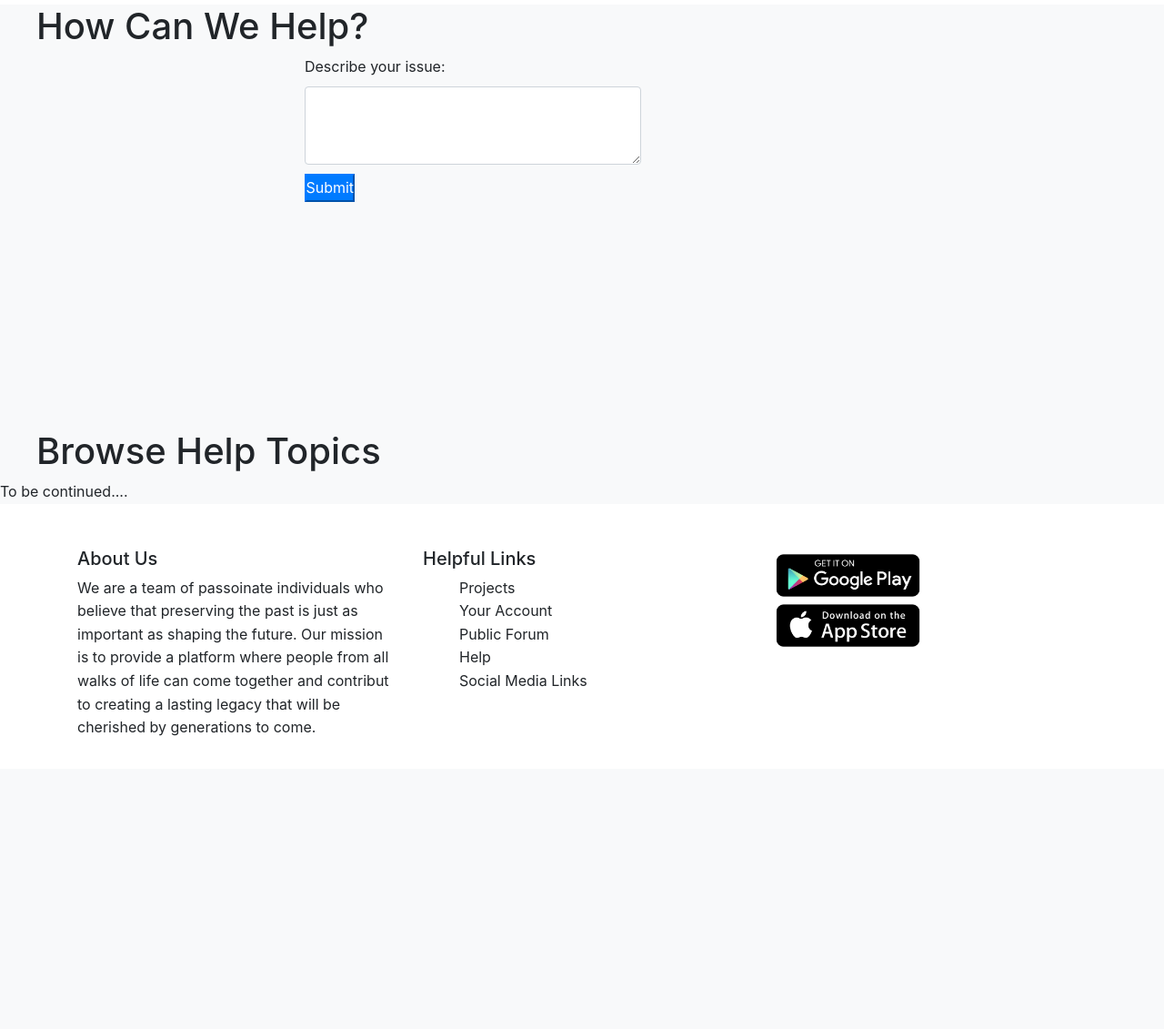
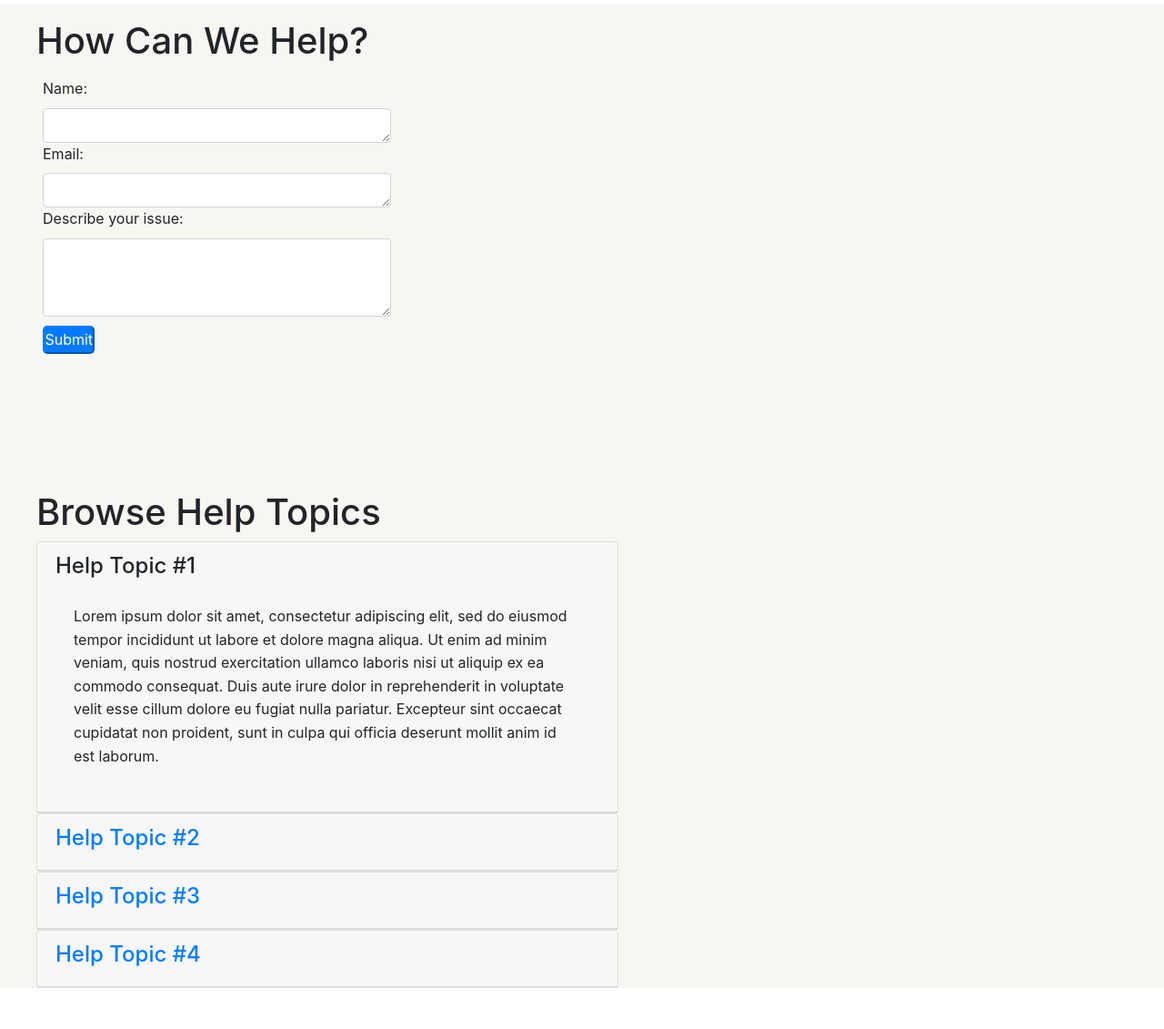
Before and after one commit to KolbyEllis/time-capsule, a website: page support.html in a window 1280 px wide. Shown: the part 91-1222 px from the top of the page at 91% size. Before the commit the page ends 936 px from the top, so only its background shows below. Drawn offline with nearby package versions, Linux system fonts and the light colour scheme.

Commit message:
Add styling and accordion to support page

```diff
--- a/styles.css
+++ b/styles.css
@@ -150,29 +150,33 @@ h1 {
   margin-left: 1em;
 }
 
+/*Support Page*/
 
-/*Support Page*/
+form {
+  margin-top: 1em;
+  margin-left: 2em;
+}
 
 
 .btn-support {
 display: flex;
-justify-content: center;
+flex: start;
 width: 15%;
 margin-top: 10px;
-
+border-radius: 5px;
 }
 
 
 .support-container {
-  margin-bottom: 250px;
-  max-width: 75%;
+  margin-bottom: 150px;
+  max-width: 80%;
 }
 
 
-
-
-
-
+.card {
+width: 50%;
+margin-left: 2.5em;
+}
 
 
 
--- a/support.html
+++ b/support.html
@@ -1,12 +1,15 @@
 <!DOCTYPE html>
 <html lang="en">
 <head>
-    <meta charset="UTF-8">
-    <meta http-equiv="X-UA-Compatible" content="IE=edge">
-    <meta name="viewport" content="width=device-width, initial-scale=1.0">
+    <meta charset="UTF-8"/>
+    <meta http-equiv="X-UA-Compatible" content="IE=edge"/>
+    <meta name="viewport" content="width=device-width, initial-scale=1.0"/>
     <meta name="viewport" content="width=device-width, initial-scale=1" />
     <link rel="stylesheet" href="node_modules/bootstrap/dist/css/bootstrap.min.css" />
-    <link rel="stylesheet" type="text/css" href="styles.css">
+    <script src="https://code.jquery.com/jquery-3.6.0.slim.min.js"></script>
+    <script src="node_modules/bootstrap/dist/js/bootstrap.bundle.min.js"></script>
+
+    <link rel="stylesheet" type="text/css" href="styles.css"/>
     <title>Time Capsule</title>
 </head>
 <header>
@@ -38,23 +41,97 @@
   </nav>
 </header>
 
-<body class="bg-light">
+<body>
 
     <div class="support-container">
-        <h1 class="h1-support">How Can We Help?</h1>
+        <h1 class="mt-3 h1-support">How Can We Help?</h1>
     <form>
-      <div class="mb-3 col-sm-5 offset-sm-4">
+      <div class="col-sm-5">
+        <label for="issue-description" class="form-label">Name:</label>
+        <textarea class="form-control" id="issue-description" rows="1"></textarea>
+
+        <label for="issue-description" class="form-label">Email:</label>
+        <textarea class="form-control" id="issue-description" rows="1"></textarea>
         <label for="issue-description" class="form-label">Describe your issue:</label>
         <textarea class="form-control" id="issue-description" rows="3"></textarea>
 
-      <button type="submit" class="btn-support btn-primary">Submit</button>
+      <button type="submit" class="btn-support btn-primary d-flex justify-content-center">Submit</button>
     </div>
     </form>
 </div>
+
 <h1>Browse Help Topics</h1>
+      <div id="accordion">
+      <div class="card">
+          <div role="tab" class="card-header">
+              <h4>
+                  <a data-toggle="collapse" data-target="#bootstrap">
+                    Help Topic #1
+                  </a>
+              </h4>
+              <div class="collapse show" id="bootstrap" data-parent="#accordion">
+                  <div class="card-body">
+                      <p class="d-none d-sm-block">Lorem ipsum dolor sit amet, consectetur adipiscing elit, sed do eiusmod tempor incididunt ut labore et dolore magna aliqua. Ut enim ad minim
+                        veniam, quis nostrud exercitation ullamco laboris nisi ut aliquip ex ea commodo consequat. Duis aute irure dolor in reprehenderit in voluptate velit esse cillum dolore eu fugiat nulla pariatur.
+                        Excepteur sint occaecat cupidatat non proident, sunt in culpa qui officia deserunt mollit anim id est laborum.
+                      </p>
+                  </div>
+              </div>
+          </div>
+      </div>
+      <div class="card">
+          <div role="tab" class="card-header">
+              <h4>
+                  <a class="collapsed" data-toggle="collapse" data-target="#git">
+                    Help Topic #2
+                  </a>
+              </h4>
+              <div class="collapse" id="git" data-parent="#accordion">
+                  <div class="card-body">
+                    <p class="d-none d-sm-block">Lorem ipsum dolor sit amet, consectetur adipiscing elit, sed do eiusmod tempor incididunt ut labore et dolore magna aliqua. Ut enim ad minim
+                      veniam, quis nostrud exercitation ullamco laboris nisi ut aliquip ex ea commodo consequat. Duis aute irure dolor in reprehenderit in voluptate velit esse cillum dolore eu fugiat nulla pariatur.
+                      Excepteur sint occaecat cupidatat non proident, sunt in culpa qui officia deserunt mollit anim id est laborum.
+                    </p>
+                 </div>
+              </div>
+          </div>
+      </div>
+      <div class="card">
+          <div role="tab" class="card-header">
+              <h4>
+                  <a class="collapsed" data-toggle="collapse" data-target="#mongo">
+                    Help Topic #3
+                  </a>
+              </h4>
+              <div class="collapse" id="mongo" data-parent="#accordion">
+                  <div class="card-body">
+                    <p class="d-none d-sm-block">Lorem ipsum dolor sit amet, consectetur adipiscing elit, sed do eiusmod tempor incididunt ut labore et dolore magna aliqua. Ut enim ad minim
+                      veniam, quis nostrud exercitation ullamco laboris nisi ut aliquip ex ea commodo consequat. Duis aute irure dolor in reprehenderit in voluptate velit esse cillum dolore eu fugiat nulla pariatur.
+                      Excepteur sint occaecat cupidatat non proident, sunt in culpa qui officia deserunt mollit anim id est laborum.
+                    </p>
+                  </div>
+              </div>
+          </div>
+      </div>
+      <div class="card">
+          <div role="tab" class="card-header">
+              <h4>
+                  <a class="collapsed" data-toggle="collapse" data-target="#node">
+                    Help Topic #4
+                  </a>
+              </h4>
+              <div class="collapse" id="node" data-parent="#accordion">
+                  <div class="card-body">
+                    <p class="d-none d-sm-block">Lorem ipsum dolor sit amet, consectetur adipiscing elit, sed do eiusmod tempor incididunt ut labore et dolore magna aliqua. Ut enim ad minim
+                      veniam, quis nostrud exercitation ullamco laboris nisi ut aliquip ex ea commodo consequat. Duis aute irure dolor in reprehenderit in voluptate velit esse cillum dolore eu fugiat nulla pariatur.
+                      Excepteur sint occaecat cupidatat non proident, sunt in culpa qui officia deserunt mollit anim id est laborum.
+                    </p>
+                  </div>
+              </div>
+          </div>
+      </div>
+  </div>
 
-
-To be continued....
   </body>
 
 
@@ -79,7 +156,7 @@ To be continued....
           </ul>
         </div>
         <div class="col-md-4 text-md-end">
-            <img class="store-btns" src="./img/app-buttons.png" alt="app store buttons">
+            <img class="store-btns" src="./img/app-buttons.png" alt="app store buttons"/>
         </div>
       </div>
     </div>
```
